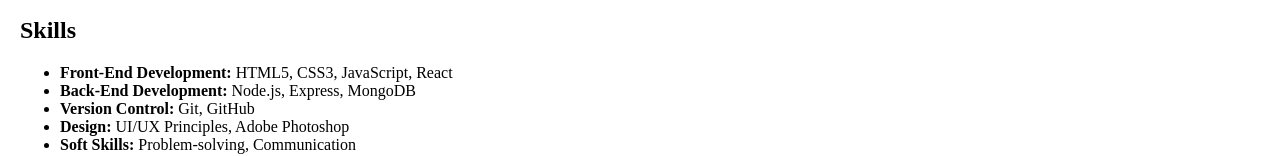
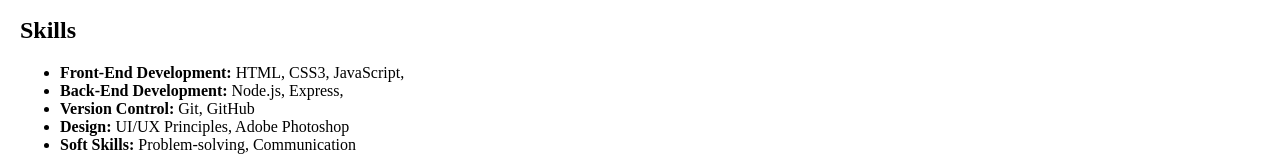
Before and after one commit to SamDSky/SamDSky.github.io, a plain HTML site: page about.html in a window 1280 px wide. Shown: the part 282-438 px from the top of the page. Drawn offline with Linux system fonts and the light colour scheme.

Commit message:
Update about.html

```diff
--- a/about.html
+++ b/about.html
@@ -27,8 +27,8 @@
         <section id="skills">
             <h2>Skills</h2>
             <ul>
-                <li><strong>Front-End Development:</strong> HTML5, CSS3, JavaScript, React</li>
-                <li><strong>Back-End Development:</strong> Node.js, Express, MongoDB</li>
+                <li><strong>Front-End Development:</strong> HTML, CSS3, JavaScript,</li>
+                <li><strong>Back-End Development:</strong> Node.js, Express,</li>
                 <li><strong>Version Control:</strong> Git, GitHub</li>
                 <li><strong>Design:</strong> UI/UX Principles, Adobe Photoshop</li>
                 <li><strong>Soft Skills:</strong> Problem-solving, Communication</li>
```
